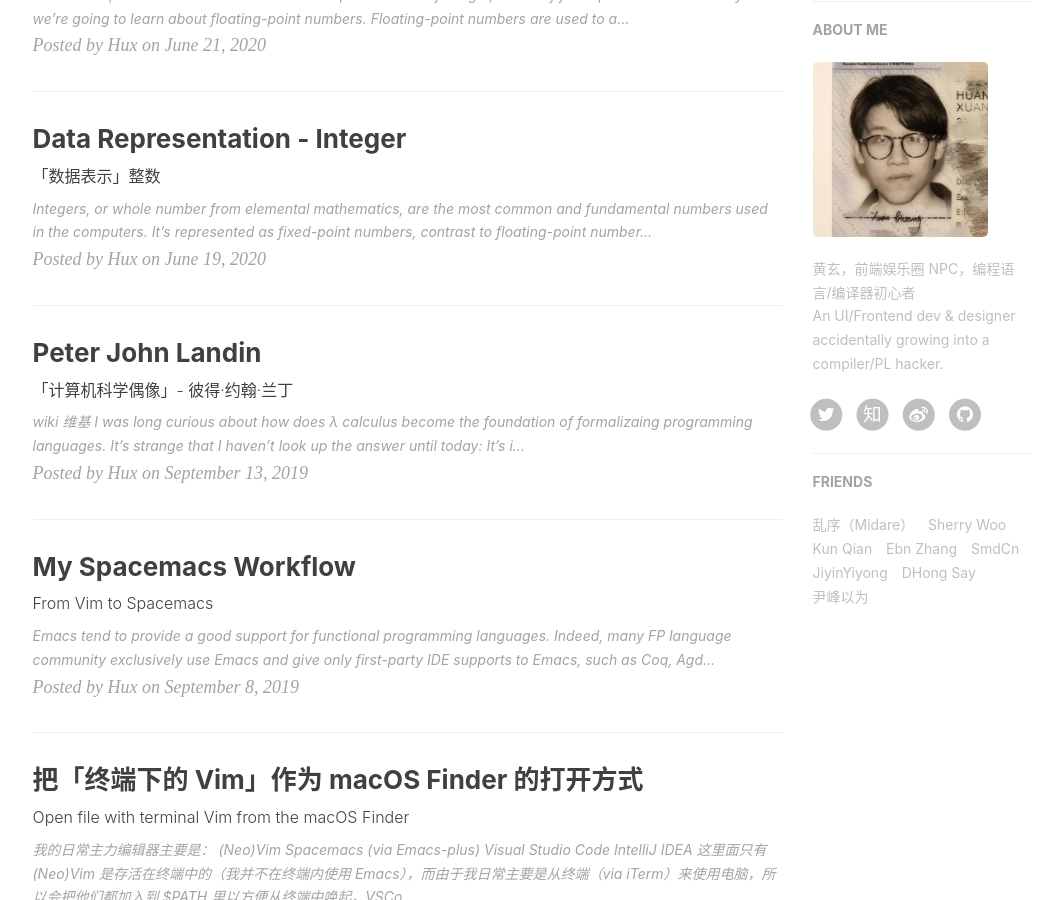
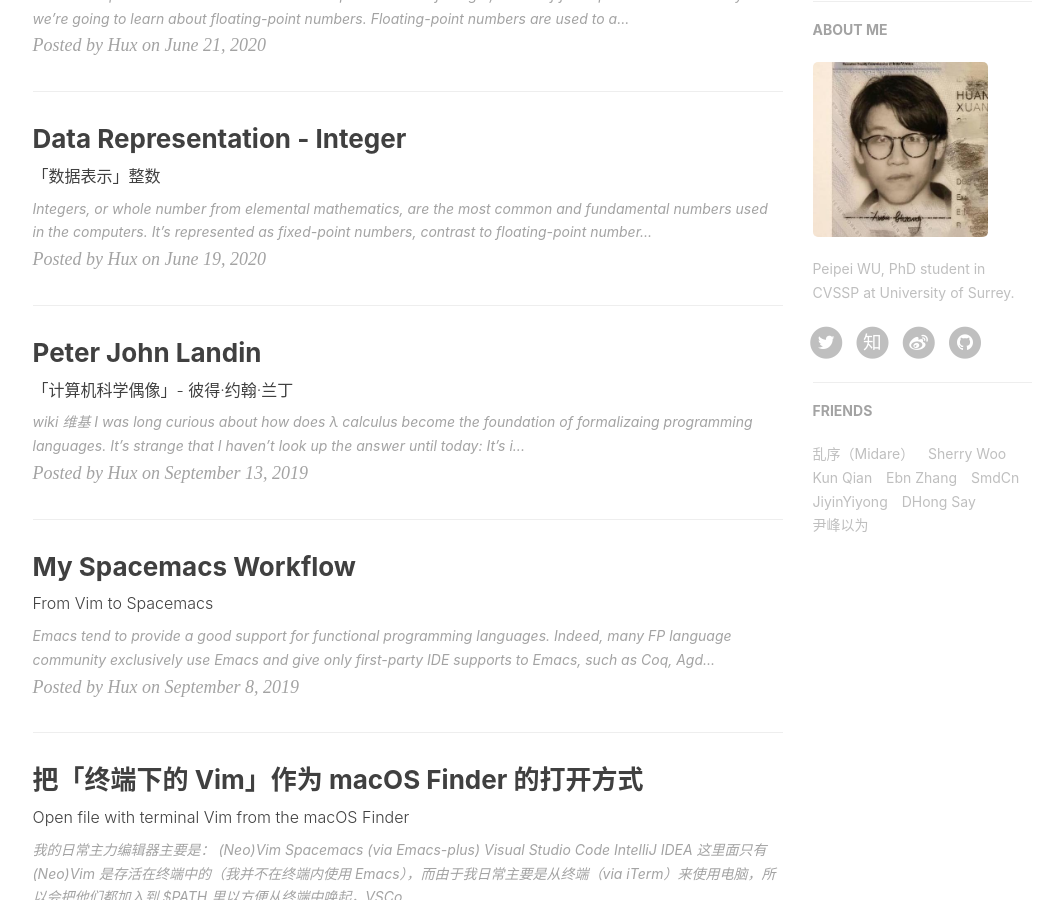
Before and after one commit to PaulWU1996/PaulWU1996.github.io, a Jekyll site: the page built from index.html, in a window 1280 px wide and 900 px high, scrolled down 821 px. Shown: the whole window, without its empty margins (135-1198 px from the left). Built offline with Jekyll 4.4.1, drawn with Linux system fonts in a browser that asks for light colours; nearby versions of some CDN libraries; the list of posts is cut into pages by our own code; comment, search, counter and statistics services are not loaded.

Commit message:
Update _config.yml

```diff
--- a/_config.yml
+++ b/_config.yml
@@ -5,7 +5,7 @@ header-img: img/home-bg.jpg
 email: peipeiwu1996@gmail.com
 description: "PHD"
 keyword: "Peipei WU"
-url: "https://localhost"              # your host, for absolute URL
+url: ""              # your host, for absolute URL
 baseurl: ""                             # for example, '/blog' if your blog hosted on 'host/blog'
 
 # Publish posts or collection documents with a future date.
@@ -78,7 +78,7 @@ ga_domain: huangxuan.me
 
 # Sidebar settings
 sidebar: true                           # whether or not using Sidebar.
-sidebar-about-description: "黄玄，前端娱乐圈 NPC，编程语言/编译器初心者 <br> An UI/Frontend dev & designer accidentally growing into a compiler/PL hacker."
+sidebar-about-description: "Peipei WU, PhD student in CVSSP at University of Surrey."
 sidebar-avatar: /img/avatar-hux-ny.jpg      # use absolute URL, seeing it's used in both `/` and `/about/`
 
 
```
